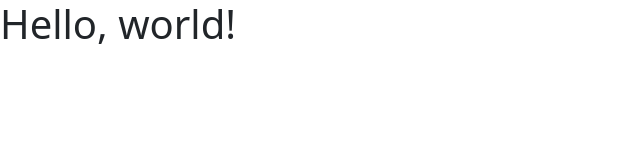
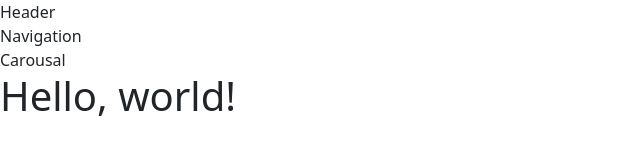
Before and after one commit to jesstechpreneur/D277, a plain HTML site: page index.html in a window 1280 px wide. Shown: the whole page, without its empty margins (0-640 px from the left). Drawn offline with nearby package versions, Linux system fonts and the light colour scheme.

Commit message:
Completed page layout

```diff
--- a/index.html
+++ b/index.html
@@ -7,6 +7,9 @@
     <link href="https://cdn.jsdelivr.net/npm/bootstrap@5.3.3/dist/css/bootstrap.min.css" rel="stylesheet" integrity="sha384-QWTKZyjpPEjISv5WaRU9OFeRpok6YctnYmDr5pNlyT2bRjXh0JMhjY6hW+ALEwIH" crossorigin="anonymous">
   </head>
   <body>
+    <div>Header</div>
+    <nav>Navigation</nav>
+    <div>Carousal</div>
     <h1>Hello, world!</h1>
     <script src="https://cdn.jsdelivr.net/npm/bootstrap@5.3.3/dist/js/bootstrap.bundle.min.js" integrity="sha384-YvpcrYf0tY3lHB60NNkmXc5s9fDVZLESaAA55NDzOxhy9GkcIdslK1eN7N6jIeHz" crossorigin="anonymous"></script>
   </body>
```
